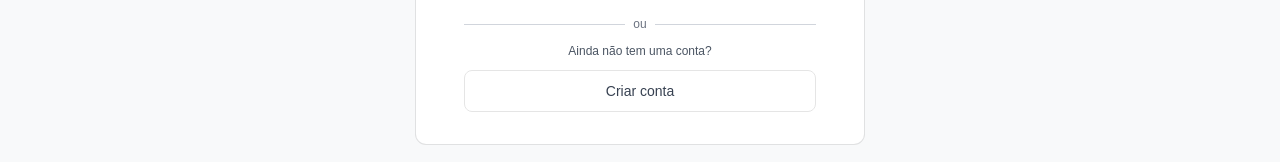
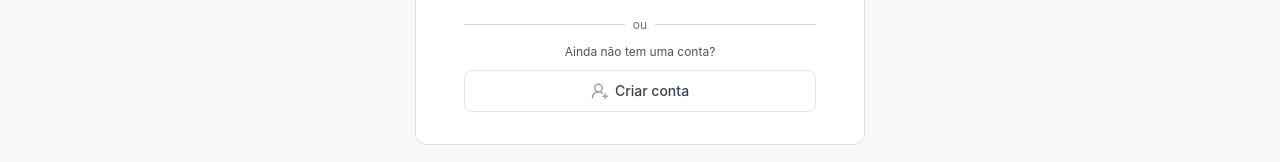
Before and after one commit to combizera/rocketseat-financy, a React (Vite) app in the folder apps/web/: page / in a window 1280 px wide. Shown: the part 532-694 px from the top of the page. Built offline with nearby package versions, Linux system fonts and the light colour scheme.

Commit message:
feat: add user icons to login and register pages

```diff
--- a/apps/web/src/components/ui/button.tsx
+++ b/apps/web/src/components/ui/button.tsx
@@ -1,6 +1,5 @@
 import type { VariantProps } from "class-variance-authority";
 
-import { Button as ButtonPrimitive } from "@base-ui/react/button";
 import { Slot } from "@radix-ui/react-slot"
 import { cva } from "class-variance-authority";
 
--- a/apps/web/src/index.css
+++ b/apps/web/src/index.css
@@ -51,7 +51,7 @@
 }
 
 @theme inline {
-  --font-sans: "Inter Variable", sans-serif;
+  --font-sans: "Inter", sans-serif;
   --color-sidebar-ring: var(--sidebar-ring);
   --color-sidebar-border: var(--sidebar-border);
   --color-sidebar-accent-foreground: var(--sidebar-accent-foreground);
--- a/apps/web/src/routes/dashboard.tsx
+++ b/apps/web/src/routes/dashboard.tsx
@@ -5,5 +5,9 @@ export const Route = createFileRoute('/dashboard')({
 })
 
 function RouteComponent() {
-  return <div>Hello "/dashboard"!</div>
+  return (
+    <h1>
+      oi
+    </h1>
+  )
 }
--- a/apps/web/src/routes/index.tsx
+++ b/apps/web/src/routes/index.tsx
@@ -1,5 +1,5 @@
 import { createFileRoute, Link } from "@tanstack/react-router";
-import { Lock, Mail } from "lucide-react";
+import { Lock, Mail, UserRoundPlus } from "lucide-react";
 import { Button } from "@/components/ui/button"
 import {
   Card,
@@ -97,7 +97,10 @@ function LoginComponent() {
           </CardDescription>
 
           <Button variant="secondary" className="w-full" asChild>
-            <Link to="/register">
+            <Link to="/register" className="text-gray-500">
+              <UserRoundPlus
+                className="size-4.5 text-gray-400"
+              />
               Criar conta
             </Link>
           </Button>
--- a/apps/web/src/routes/register.tsx
+++ b/apps/web/src/routes/register.tsx
@@ -11,7 +11,7 @@ import {
 import { Input } from "@/components/ui/input"
 import { Label } from "@/components/ui/label"
 import { Separator } from "@/components/ui/separator"
-import { Lock, Mail, UserRound } from "lucide-react";
+import { Lock, LogIn, Mail, UserRound } from "lucide-react";
 
 export const Route = createFileRoute('/register')({
   component: RouteComponent,
@@ -99,6 +99,9 @@ function RouteComponent() {
 
           <Button variant="secondary" className="w-full" asChild>
             <Link to="/">
+              <LogIn
+                className="size-4.5 text-gray-400"
+              />
               Fazer Login
             </Link>
           </Button>
```
